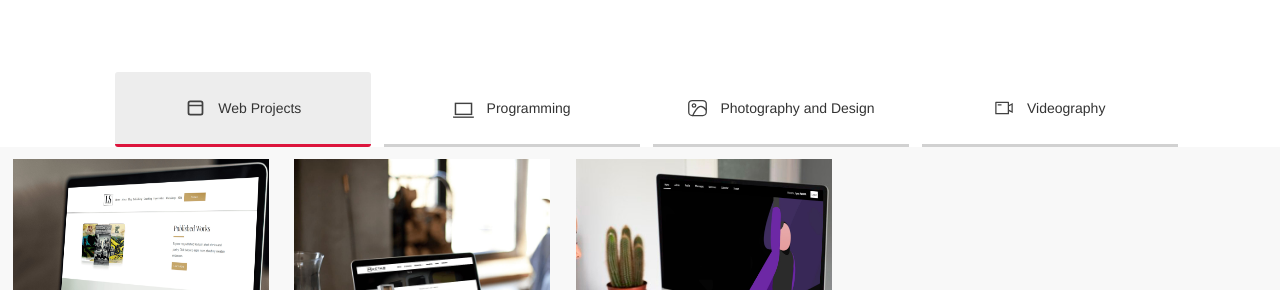
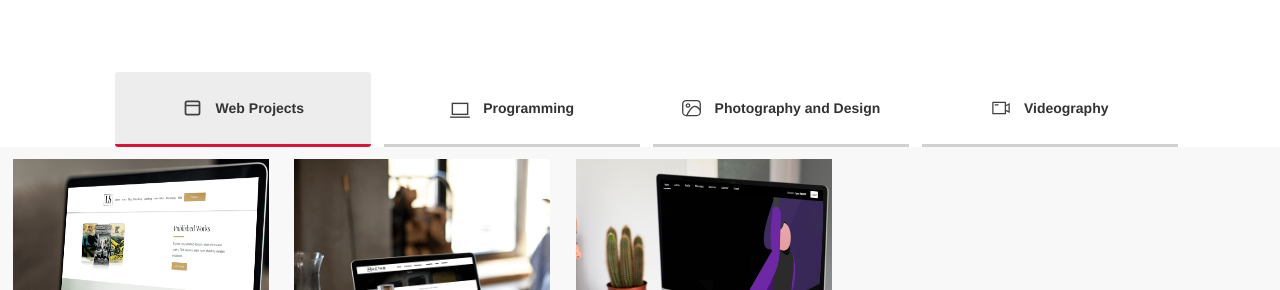
Before and after one commit to lyszt/lyszt.github.io, a Jekyll site: the page built from index.html, in a window 1280 px wide and 900 px high, scrolled down 1315 px. Shown: the part 160-450 px from the top of the window. Built offline with Jekyll 4.4.1, drawn with Linux system fonts in a browser that asks for light colours.

Commit message:
i can read now

```diff
--- a/css/default.css
+++ b/css/default.css
@@ -134,7 +134,7 @@ body {
   overflow-x: hidden;
   background: white;
   font-family: "Helvetica Neue",Helvetica,Arial,sans-serif;
-  font-weight: 200;
+  font-weight: 500;
   max-width: 100%;
   margin: auto;
 }
```
